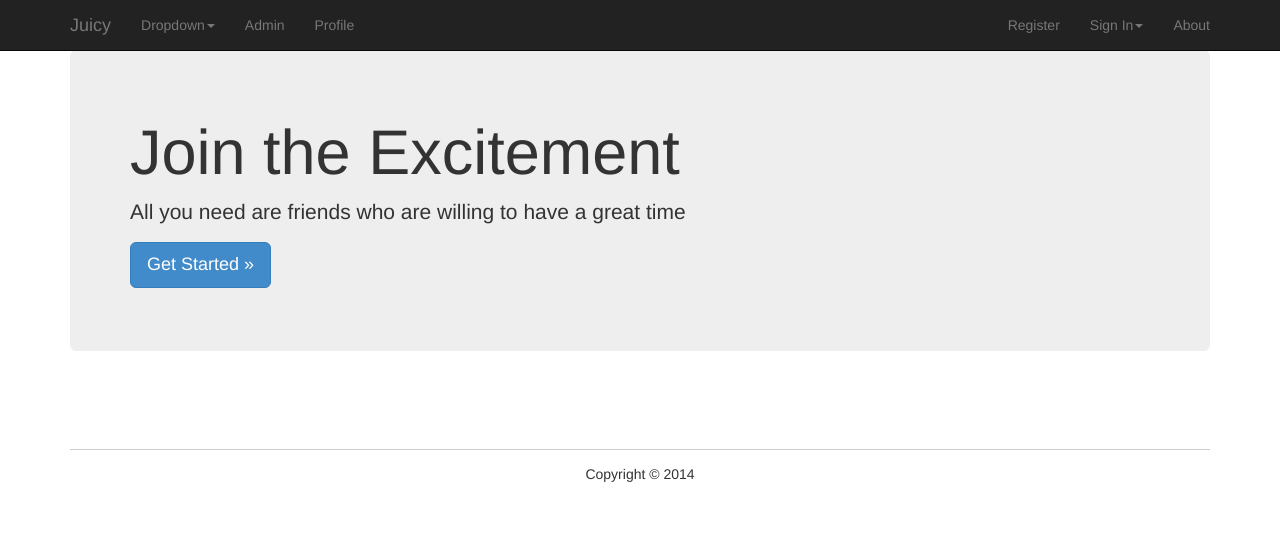
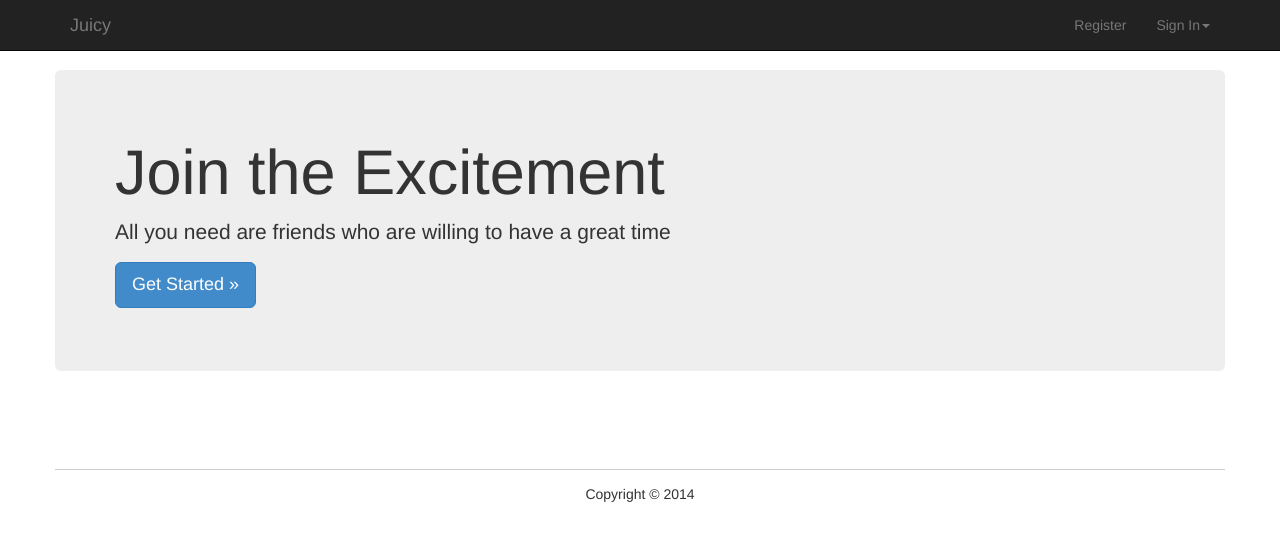
Before and after one commit to philipblaquiere/LoLRep, a CodeIgniter app: page /index.php/user/home in a window 1280 px wide. Shown: the top 541 px of the page. Run offline with CodeIgniter, Linux system fonts and the light colour scheme; some libraries are stand-ins or nearby versions.

Commit message:
new navigation bar layout

```diff
--- a/application/views/include/navigation.php
+++ b/application/views/include/navigation.php
@@ -11,46 +11,25 @@
         <a class="navbar-brand" href="<?php echo site_url('home'); ?>">Juicy</a>
       </div>
       <div class="navbar-collapse collapse">
-        <ul class="nav navbar-nav">
+        <ul class="nav navbar-nav navbar-right">
           <?php if ($is_logged_in): ?>
             <li class="dropdown">
               <a href="#" class="dropdown-toggle" data-toggle="dropdown"><?php echo $_SESSION['user']['first_name']; ?><b class="caret"></b></a>
                 <ul class="dropdown-menu">
-                  <li><a href="<?php echo site_url('add_esport'); ?>">Register</a></li>
+                  <li><a href="<?php echo site_url('add_esport'); ?>">Add eSport</a></li>
                   <li><a href="<?php echo site_url('profile'); ?>">My Profile</a></li>
                   <li><a href="<?php echo site_url('teams'); ?>">My Team</a></li>
                   <li><a href="<?php echo site_url('teams/create'); ?>">Create Team</a></li>
                   <li><a href="<?php echo site_url('leagues/create'); ?>">Create League</a></li>
                   <li><a href="<?php echo site_url('leagues'); ?>">View Leagues</a></li>
                   <li><a href="<?php echo site_url('market'); ?>">Market</a></li>
+                  <li role="presentation" class="divider"></li>
+                  <li><a href="<?php echo site_url('sign_in/sign_out'); ?>">Sign out</a></li>
                 </ul>
             </li>
-            <li class="active"><a href="#">Link</a></li>
-          <?php else: ?>
-          <li class="dropdown">
-            <a href="#" class="dropdown-toggle" data-toggle="dropdown">Dropdown<b class="caret"></b></a>
-            <ul class="dropdown-menu">
-              <li><a href="<?php echo site_url('sign_in'); ?>">Select ESport</a></li>
-              <li><a href="#">Another action</a></li>
-              <li><a href="#">Something else here</a></li>
-              <li class="divider"></li>
-              <li class="dropdown-header">Nav header</li>
-              <li><a href="#">Separated link</a></li>
-              <li><a href="#">One more separated link</a></li>
-            </ul>
-          </li>
-          <?php endif; ?>
-          <li><a href="<?php echo site_url('admin') ?>">Admin</a></li>
-          <li><a href="<?php echo site_url('profile') ?>">Profile</a></li>
-        </ul>
-        <ul class="nav navbar-nav navbar-right">
-          <li class="divider-vertical"></li>
-          <?php if ($is_logged_in): ?>
-          <li><a href="<?php echo site_url('sign_in/sign_out'); ?>">Sign out</a></li>
           <?php else: ?>
           <li><a href="<?php echo site_url('register'); ?>">Register</a></li>
-          <li class="dropdown">
-            <a class="dropdown-toggle" href="#" data-toggle="dropdown">Sign In<strong class="caret"></strong></a>
+            <li class="dropdown"><a class="dropdown-toggle" href="#" data-toggle="dropdown">Sign In<strong class="caret"></strong></a>
             <div class="dropdown-menu sign_in_mini">
               <?php echo form_open('sign_in', array('class' => 'form-horizontal', 'id' => 'signinform')); ?>
                 <div class="form-group">
@@ -69,14 +48,13 @@
                     <?php echo form_submit('submit', 'Sign In', "class='btn btn-default btn-sm pull-left'"); ?>
                   </div>
                 </div>
+              </li>
               <?php echo form_close(); ?>
             </div>
-          </li>
           <?php endif; ?>
-          <li><a href="#">About</a></li>
         </ul>
       </div>
     </div>
   </nav><!-- Static nav -->
-<div class="container">
+<div style="padding:20px 0 0 0" class="container">
 <!-- Content -->
```
